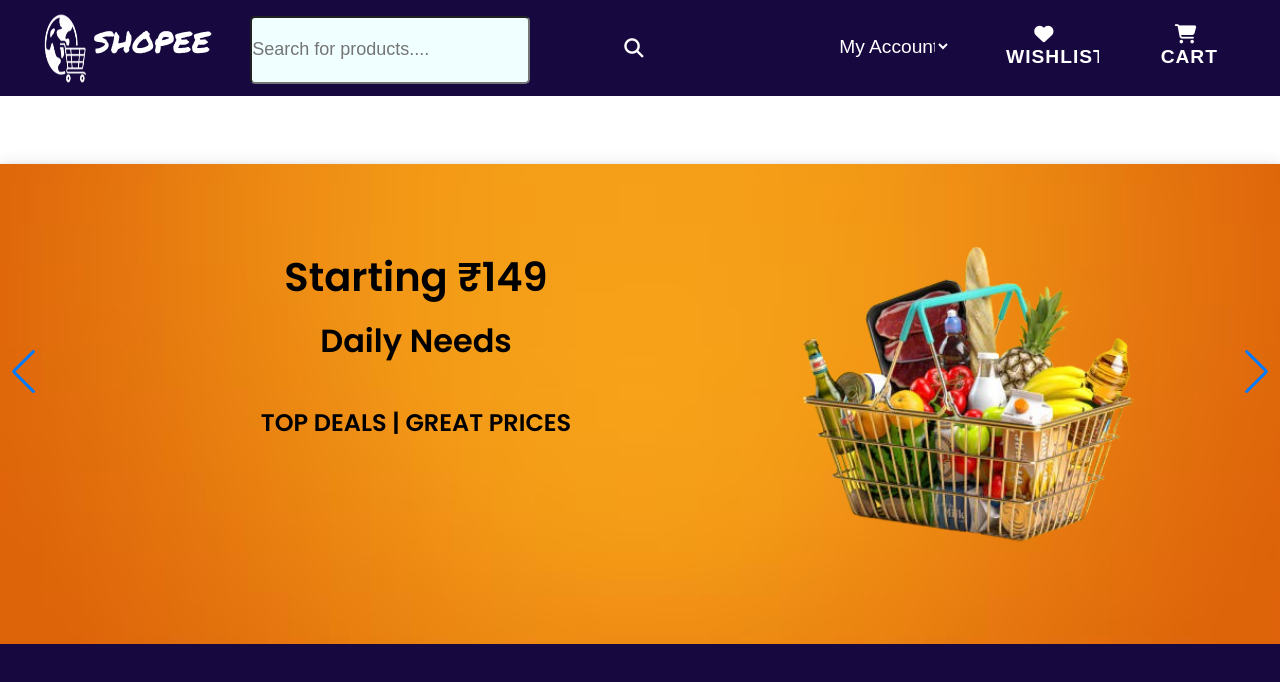
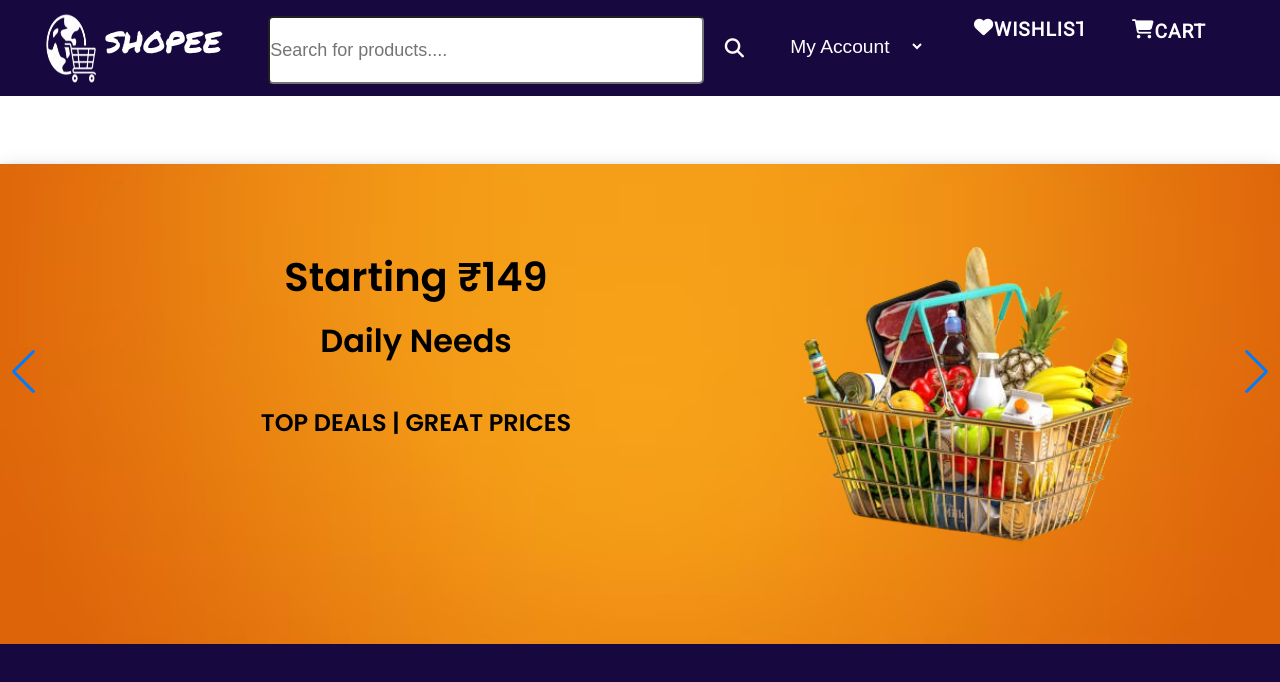
Before and after one commit to Upasana23-hub/E-COMMERCE, a React (Create React App) app: page / in a window 1280 px wide. Shown: the top 682 px of the page. Built offline with nearby package versions, Linux system fonts and the light colour scheme; a web font is replaced by a local one.

Commit message:
nav changes

```diff
--- a/src/Components/Nav.css
+++ b/src/Components/Nav.css
@@ -1,4 +1,5 @@
 @import url('https://fonts.googleapis.com/css2?family=Permanent+Marker&display=swap');
+@import url('https://fonts.googleapis.com/css2?family=Roboto&display=swap');
 *{
     margin:0 ;
     padding: 0;
@@ -20,40 +21,32 @@
 }
 .search-bar{
     height: 12vh;
-    width: 55%;
-    background-color: rgb(23, 9, 64);
+    width: 40%;
+    background-color:rgb(23, 9, 64);
     margin-left: 7%;
+    display: inline-flex;
 }
 .search{
     height: 8vh;
-    width: 50%;
-    background-color: azure;
-    margin-left: 1%;
-    /* margin-top: vh; */
+    width: 90%;
+    background-color: rgb(255, 255, 255);
+    margin-top: 2vh;
    border-radius: 5px;
    font-size: large;
 }
 .search-button{
     height: 8.9vh;
     width: 7%;
-    /* background-color: rgb(94, 131, 254); */
     background-color:rgb(23, 9, 64);
     margin-top: 1.7vh;
-    border-top-right-radius: 5px;
-    border-bottom-right-radius: 5px;
+    border-radius: 5px;
     font-size: larger;
     border-color: transparent;
+    margin-left: 2%;
 }
 .search-button:hover{
     border-color: rgb(121, 115, 139);
     cursor: pointer;
-}
-.cart-button{
-    height: 12vh;
-    width: 10%;
-    /* background-color: azure; */
-    margin-left: 3%;
-    font-size: larger;
 }
 .logo{
     height: 12vh;
@@ -92,7 +85,7 @@
     border-color: rgb(121, 115, 139);
     cursor: pointer;
 }
-.cart-button{
+.wishlist{
     height: 8.5vh;
     width: 10%;
     background-color:rgb(23, 9, 64);
@@ -102,23 +95,29 @@
     border-radius: 5px;
     margin-left: 3%;
     font-size: larger;
+    display: inline-flex;
+    font-family: 'Roboto', sans-serif;
 }
-.wishlist{
+.wishlist:hover{
+    border-color: rgb(121, 115, 139);
+    cursor: pointer;
+    color: white;
+}
+.cart-button{
     height: 8.5vh;
     width: 10%;
     background-color:rgb(23, 9, 64);
     border-color: transparent;
     color: white;
-    margin-top: 1.5vh;
+    margin-top: 1.8vh;
     border-radius: 5px;
-    margin-left: 3.5%;
+    margin-left: 3%;
     font-size: larger;
-}
-.wishlist:hover{
-    border-color: rgb(121, 115, 139);
-    cursor: pointer;
+    display: inline-flex;
+    font-family: 'Roboto', sans-serif;
 }
 .cart-button:hover{
     border-color: rgb(121, 115, 139);
     cursor: pointer;
+    color: white;
 }
--- a/src/Components/Nav.jsx
+++ b/src/Components/Nav.jsx
@@ -44,7 +44,7 @@
       <div className="dropdown">
         <select value={selectedOption} onChange={handleDropdownChange} className='dropdown-list'>
           <option value="" disabled >
-            My Account
+            <p>My Account</p>
           </option>
           {dropdownOptions.map((option) => (
             <option key={option} value={option}>
@@ -55,13 +55,11 @@
       </div>
       <button className='wishlist'>
       <i className="fa-solid fa-heart"></i>
-      &nbsp;
-      Wishlist
+      <p>Wishlist</p>
       </button>
       <button className='cart-button'>
       <i className="fa-solid fa-cart-shopping"></i>
-      &nbsp;
-        Cart
+      <p>Cart</p>
       </button>
 
     </nav>
```
